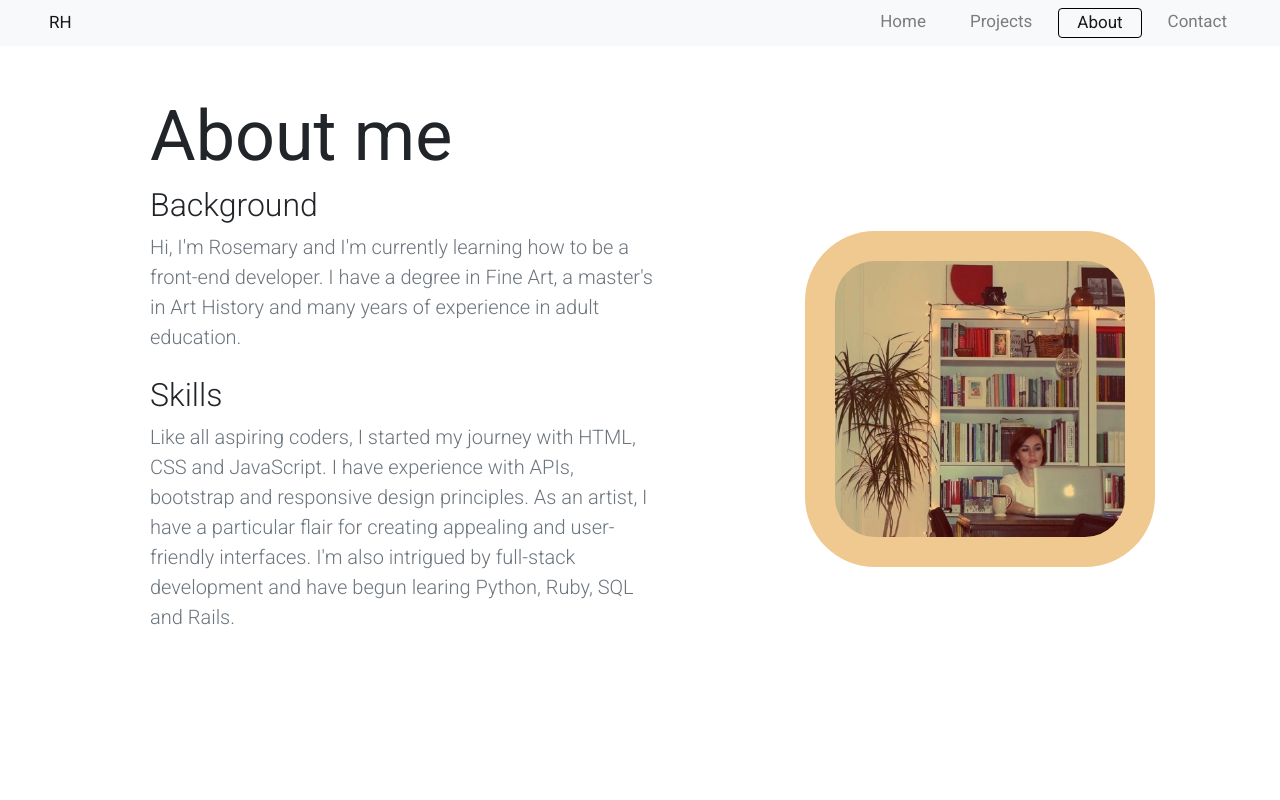
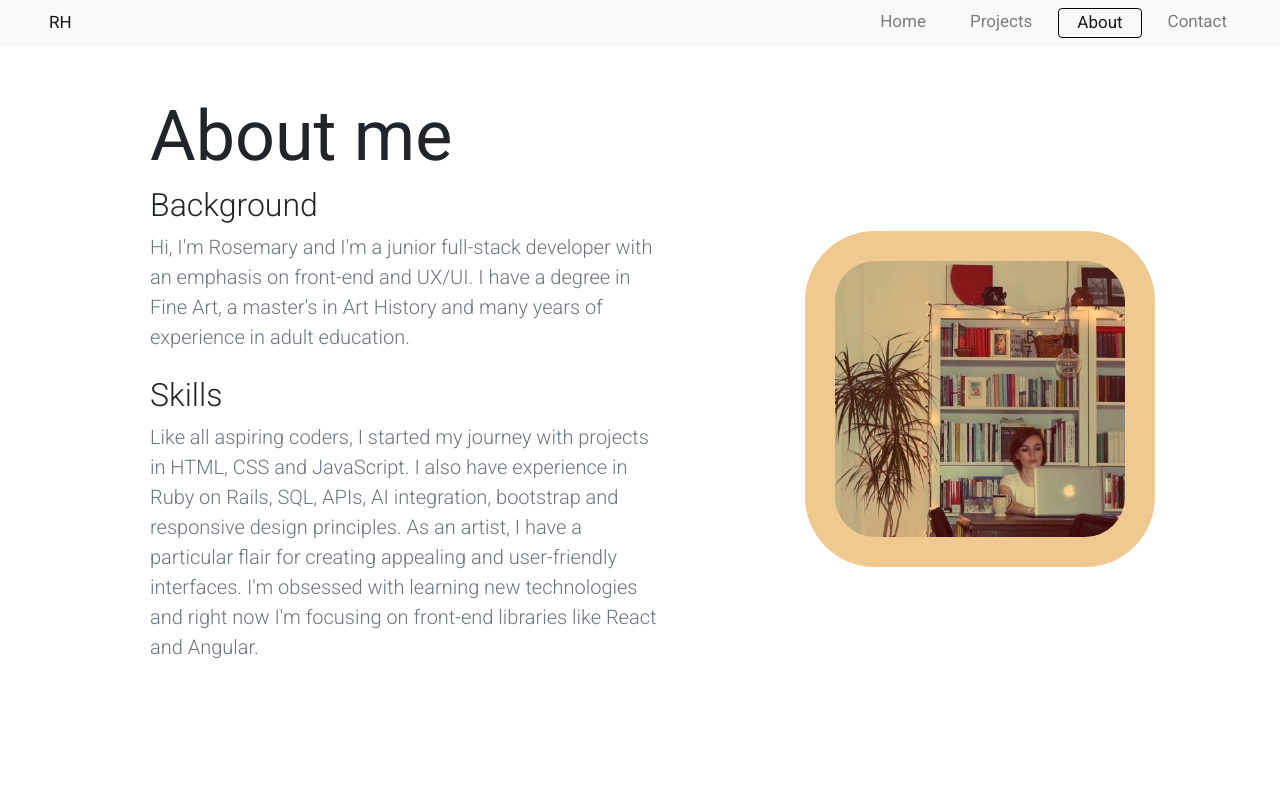
Before and after one commit to Rosemary-Hogarth/Portfolio, a plain HTML site: page about.html in a window 1280 px wide. Shown: the top 800 px of the page. Drawn offline with nearby package versions, Linux system fonts and the light colour scheme; a web font is replaced by a local one.

Commit message:
Updated text

```diff
--- a/about.html
+++ b/about.html
@@ -77,9 +77,9 @@
               <div class="fade-in-text">
     <h1 class="mt-5">About me</h1>
     <h2>Background</h2>
-    <p class="text-muted mr-3">Hi, I'm Rosemary and I'm currently learning how to be a front-end developer. I have a degree in Fine Art, a master's in Art History and many years of experience in adult education.</p>
+    <p class="text-muted mr-3">Hi, I'm Rosemary and I'm a junior full-stack developer with an emphasis on front-end and UX/UI. I have a degree in Fine Art, a master's in Art History and many years of experience in adult education.</p>
     <h2 class="mt-4">Skills</h2>
-    <p class="text-muted mr-3">Like all aspiring coders, I started my journey with HTML, CSS and JavaScript. I have experience with APIs, bootstrap and responsive design principles. As an artist, I have a particular flair for creating appealing and user-friendly interfaces. I'm also intrigued by full-stack development and have begun learing Python, Ruby, SQL and Rails.</p>
+    <p class="text-muted mr-3">Like all aspiring coders, I started my journey with projects in HTML, CSS and JavaScript. I also have experience in Ruby on Rails, SQL, APIs, AI integration, bootstrap and responsive design principles. As an artist, I have a particular flair for creating appealing and user-friendly interfaces. I'm obsessed with learning new technologies and right now I'm focusing on front-end libraries like React and Angular.</p>
 </div>
 </div>
 
```
Also changed, not shown: index.html (+3 -3 lines), projects.html (+1 -1 lines).
